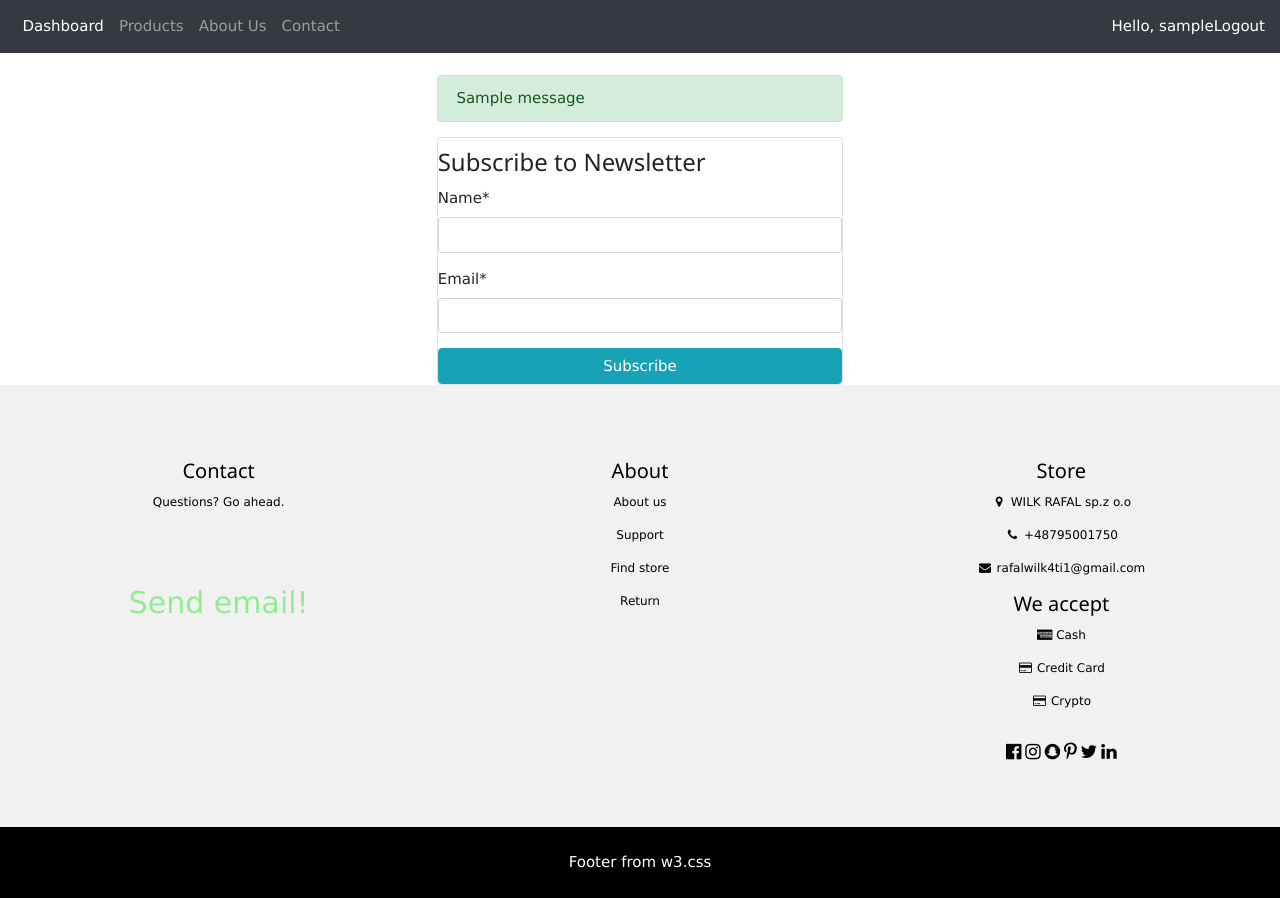
After one commit to rafalwilk4ti1/django_projects, a Django app: page /newsletter/ in a window 1280 px wide. The commit adds this page. Run offline with Django 3.2, Linux system fonts and the light colour scheme; a user stored in the database is signed in; tables that the repository leaves empty hold one stand-in row (values such as "Sample post"); one stand-in notice (Sample message) is shown; some libraries are stand-ins or nearby versions.

Commit message:
Adding subpages, possibility to surbscribe, sending messages

```diff
--- a/shop/main_page/forms.py
+++ b/shop/main_page/forms.py
@@ -2,7 +2,7 @@
 from django.contrib.auth.forms import UserCreationForm
 from django.contrib.auth.models import User
 from django import forms
-from .models import Car
+from .models import Car, Newsletter, MailMessage
 
 
 class CreateUserForm(UserCreationForm):
@@ -15,3 +15,15 @@
     class Meta:
         model = Car
         fields = ('name', 'model', 'year', 'vin', 'price_currency', 'price', 'header_image')
+
+
+class NewsletterUser(forms.ModelForm):
+    class Meta:
+        model = Newsletter
+        fields = ('name', 'email')
+
+
+class MailMessageForm(forms.ModelForm):
+    class Meta:
+        model = MailMessage
+        fields = '__all__'
--- a/shop/main_page/models.py
+++ b/shop/main_page/models.py
@@ -11,3 +11,20 @@
     price_currency = models.TextField(max_length=3)
     price = models.DecimalField(max_digits=11, decimal_places=2,)
     header_image = models.ImageField(null=True, blank=True, upload_to='images/')
+
+
+class Newsletter(models.Model):
+    name = models.CharField(max_length=30, null=True)
+    email = models.EmailField(max_length=40, null=True)
+    date_added = models.DateTimeField(auto_now_add=True)
+
+    def __str__(self):
+        return self.email
+
+
+class MailMessage(models.Model):
+    title = models.CharField(max_length=100, null=True)
+    message = models.TextField(null=True)
+
+    def __str__(self):
+        return self.title
--- /dev/null
+++ b/shop/main_page/templates/main_page/about.html
@@ -0,0 +1,3 @@
+{% extends 'main_page/base.html' %}
+
+{% block title %} About us {% endblock %}
--- a/shop/main_page/templates/main_page/base.html
+++ b/shop/main_page/templates/main_page/base.html
@@ -12,7 +12,14 @@
 <link rel="stylesheet" href="https://fonts.googleapis.com/css?family=Montserrat">
 <link rel="stylesheet" href="https://cdnjs.cloudflare.com/ajax/libs/font-awesome/4.7.0/css/font-awesome.min.css">
     <title>{% block title %}Salon samochodowy{% endblock %}</title>
+<style>
+  .hello-msg{
+  color: white;
+  }
+
+</style>
 </head>
+
 
 <body>
 <!-- Header -->
@@ -26,13 +33,13 @@
         <a class="nav-link" href="{% url 'main_page' %}">Dashboard</a>
       </li>
       <li class="nav-item">
-        <a class="nav-link" href="">Products</a>
+        <a class="nav-link" href="{% url 'products' %}">Products</a>
       </li>
       <li class="nav-item">
-        <a class="nav-link" href="">About Us</a>
+        <a class="nav-link" href="{% url 'about' %}">About Us</a>
       </li>
       <li class="nav-item">
-        <a class="nav-link" href="">Contact</a>
+        <a class="nav-link" href="{% url 'contact' %}">Contact</a>
       </li>
     </ul>
   </div>
@@ -50,14 +57,8 @@
     <div class="w3-row-padding">
       <div class="w3-col s4">
         <h4>Contact</h4>
-        <p>Questions? Go ahead.</p>
-        <form action="/action_page.php" target="_blank">
-          <p><input class="w3-input w3-border" type="text" placeholder="Name" name="Name" required></p>
-          <p><input class="w3-input w3-border" type="text" placeholder="Email" name="Email" required></p>
-          <p><input class="w3-input w3-border" type="text" placeholder="Subject" name="Subject" required></p>
-          <p><input class="w3-input w3-border" type="text" placeholder="Message" name="Message" required></p>
-          <button type="submit" class="w3-button w3-block w3-black">Send</button>
-        </form>
+        <p>Questions? Go ahead.</p><br><br><br>
+        <a href="{% url 'sendemails' %}" target="_blank" style="color:lightgreen; font-size: 30px; ">Send email!</a>
       </div>
 
       <div class="w3-col s4">
@@ -70,8 +71,8 @@
 
       <div class="w3-col s4 w3-right">
         <h4>Store</h4>
-        <p><i class="fa fa-fw fa-map-marker"></i> Company Name</p>
-        <p><i class="fa fa-fw fa-phone"></i> 0044123123</p>
+        <p><i class="fa fa-fw fa-map-marker"></i> WILK RAFAL sp.z o.o</p>
+        <p><i class="fa fa-fw fa-phone"></i> +48795001750</p>
         <p><i class="fa fa-fw fa-envelope"></i> rafalwilk4ti1@gmail.com</p>
         <h4>We accept</h4>
         <p><i class="fa fa-fw fa-cc-amex"></i> Cash</p>
--- /dev/null
+++ b/shop/main_page/templates/main_page/contact.html
@@ -0,0 +1,3 @@
+{% extends 'main_page/base.html' %}
+
+{% block title %} Contact {% endblock%}
--- /dev/null
+++ b/shop/main_page/templates/main_page/newsletter.html
@@ -0,0 +1,35 @@
+{% extends 'main_page/base.html' %}
+{% load static %}
+{% block title %} Newsletter {% endblock %}
+
+{% load crispy_forms_tags %}
+
+{% block content %}
+
+<div class="'container ">
+    <div class="row mt-12 pt-4 ">
+        <div class="col-md-4 offset-md-4 ">
+            {% for message in messages %}
+                <div class="alert alert-success">
+                    {{ message }}
+                </div>
+            {% endfor %}
+            <div class="card">
+<!--                <div class="card-body">-->
+                    <h3>Subscribe to Newsletter</h3>
+
+                    <form method="POST">
+                    {% csrf_token %}
+                        {{ form|crispy }}
+<!--                        <p> Name:  {{ form.name }}</p>-->
+<!--                        <br><br>-->
+<!--                        <p> Email:  {{ form.email }}</p>-->
+                        <input class="btn btn-info btn-block" type="submit" value="Subscribe">
+                    </form>
+<!--                </div>-->
+            </div>
+        </div>
+    </div>
+</div>
+
+{% endblock %}
--- /dev/null
+++ b/shop/main_page/templates/main_page/products.html
@@ -0,0 +1,3 @@
+{% extends 'main_page/base.html' %}
+
+{% block title %} Products {% endblock %}
--- a/shop/main_page/urls.py
+++ b/shop/main_page/urls.py
@@ -9,4 +9,9 @@
     path('register/', views.registerPage, name='register'),
     path('login/', views.loginPage, name='login'),
     path('logout/', views.logoutUser, name='logout'),
+    path('contact/', views.contact, name='contact'),
+    path('products/', views.products, name='products'),
+    path('about/', views.about, name='about'),
+    path('newsletter/', views.newsletter, name='newsletter'),
+    path('sendemails', views.mail_letter, name='sendemails')
 ]+ static(settings.MEDIA_URL, document_root=settings.MEDIA_ROOT)
--- a/shop/main_page/views.py
+++ b/shop/main_page/views.py
@@ -8,8 +8,11 @@
 from django.contrib import messages
 
 from django.contrib.auth.decorators import login_required # used to check if user is logged
-from .forms import CreateUserForm
-from .models import Car
+from .forms import CreateUserForm, NewsletterUser, MailMessageForm
+from .models import Car, Newsletter
+from django.core.mail import send_mail
+from django_pandas.io import read_frame
+
 
 @login_required(login_url='login')
 def main_page(request):
@@ -59,3 +62,68 @@
 def logoutUser(request):
     logout(request)
     return redirect('login')
+
+@login_required(login_url='login')
+def about(request):
+    car = Car.objects.all()
+    context = {'car': car}
+    return render(request, 'main_page/about.html', context)
+
+@login_required(login_url='login')
+def products(request):
+    car = Car.objects.all()
+    context = {'car': car}
+    return render(request, 'main_page/products.html', context)
+
+@login_required(login_url='login')
+def contact(request):
+    car = Car.objects.all()
+    context = {'car': car}
+    return render(request, 'main_page/contact.html', context)
+
+@login_required(login_url='login')
+def newsletter(request):
+    if request.method == 'POST':
+        form = NewsletterUser(request.POST)
+        if form.is_valid():
+            form.save()
+            messages.success(request, 'Subscription successful! :) ')
+            return redirect('/newsletter')
+    else:
+        form = NewsletterUser()
+
+    context = {
+        'form': form,
+    }
+
+    return render(request, 'main_page/newsletter.html', context)
+
+@login_required(login_url='login')
+def mail_letter(request):
+    emails = Newsletter.objects.all()
+    df = read_frame(emails, fieldnames=['email'])
+    mail_list = df['email'].values.tolist()
+    print(mail_list)
+    if request.method == 'POST':
+        form = MailMessageForm(request.POST)
+        if form.is_valid():
+            form.save()
+            title = form.cleaned_data.get('title')
+            message = form.cleaned_data.get('message')
+            send_mail(
+                title,
+                message,
+                '',
+                mail_list,
+                fail_silently=False,
+            )
+            messages.success(request, 'Your message has been sent to the Main List! :)')
+            return redirect('sendemails')
+
+    else:
+        form = MailMessageForm()
+
+    context = {
+        'form': form,
+    }
+    return render(request, 'main_page/send_emails.html', context)
```
Also changed, not shown: shop/main_page/admin.py (+13 -1 lines), shop/main_page/static/main_page/styles/base_style.css (+5 -4 lines), shop/main_page/templates/main_page/send_emails.html (added, +28 -0 lines), shop/shop/settings.py (+10 -2 lines), shop/main_page/migrations/0019_newsletter.py (added), shop/main_page/migrations/0020_auto_20210828_0812.py (added), shop/main_page/migrations/0021_alter_newsletter_name.py (added).
